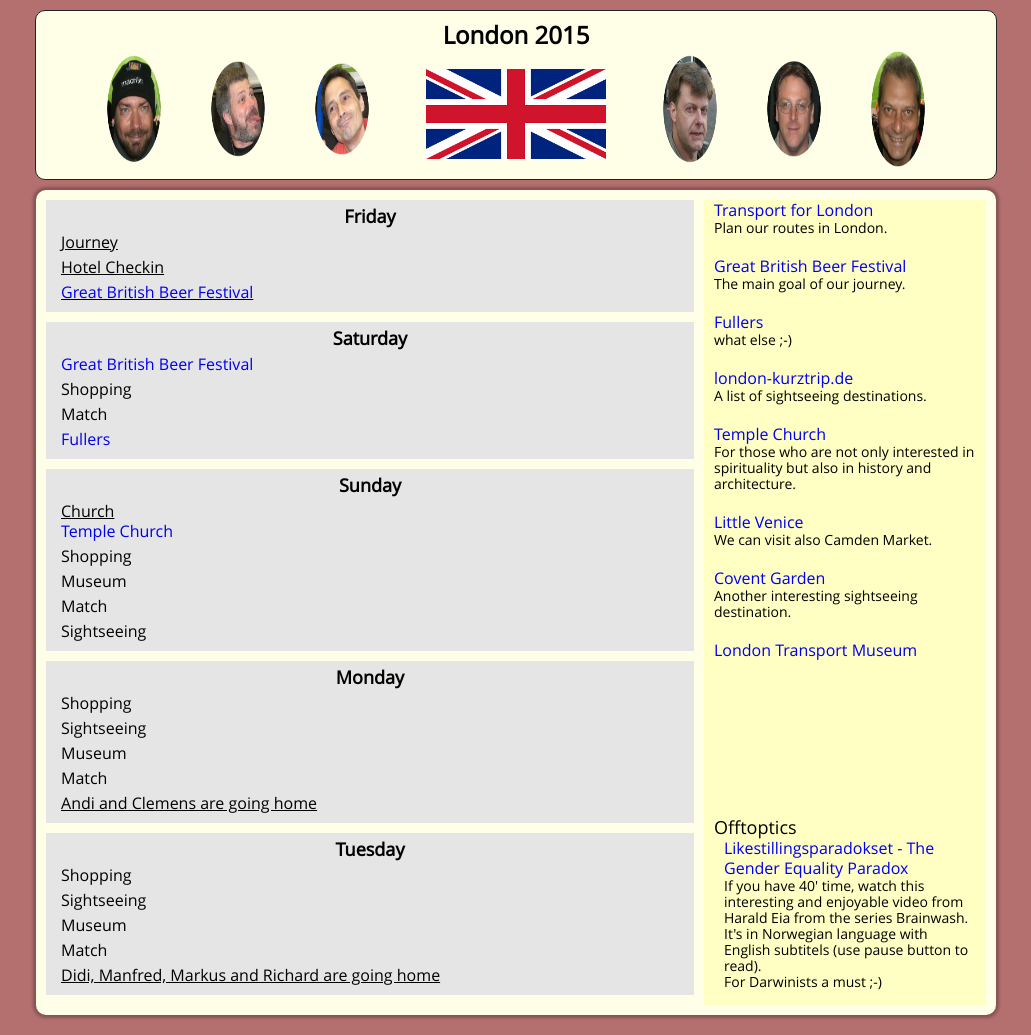
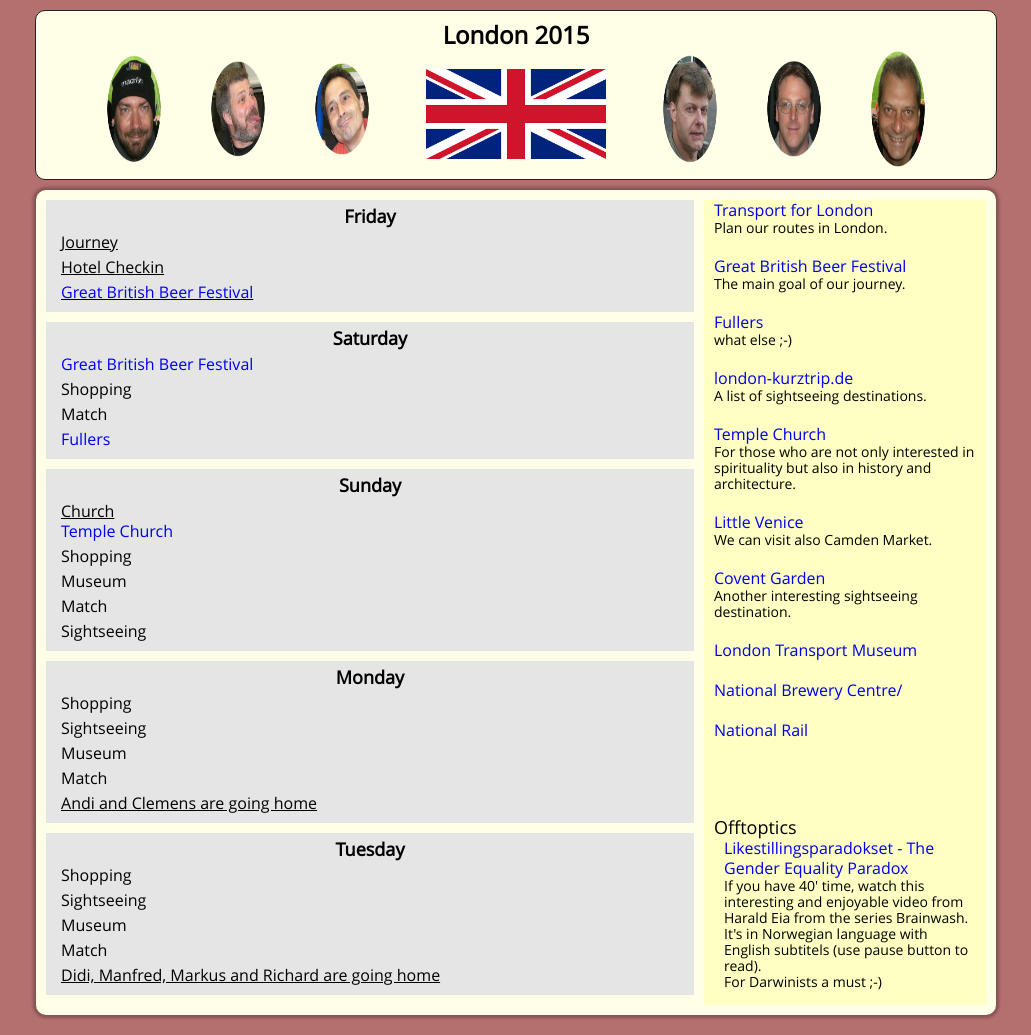
Before and after one commit to richardtraindl/tierarztpraxis-kaiserstrasse.at, a Jekyll site: the page built from london/index.html, in a window 1280 px wide. Shown: the whole page, without its empty margins (124-1155 px from the left). Built offline with Jekyll 4.4.1, drawn with Linux system fonts in a browser that asks for light colours.

Commit message:
london links

```diff
--- a/london/index.html
+++ b/london/index.html
@@ -125,7 +125,19 @@
 
                   <div class="gap"></div>
 
+                  <p>
+                    <a href="http://www.nationalbrewerycentre.co.uk/" target="_blank">National Brewery Centre/</a><br>
+                  </p>
+
+                  <div class="gap"></div>
+
+                  <p>
+                    <a href="http://www.nationalrail.co.uk/" target="_blank">National Rail</a><br>
+                  </p>
+
+                  <div class="gap"></div>
                 </div>
+
               </div>
               <div class="div-row">
                 <div class="div-cell" style="vertical-align: bottom">
--- a/praxis.html
+++ b/praxis.html
@@ -1,5 +1,5 @@
 ---
-layout: desktop3
+layout: desktop
 title: Praxis
 id: praxis
 ---
```
